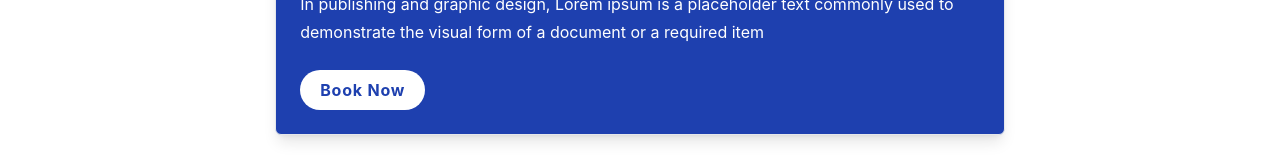
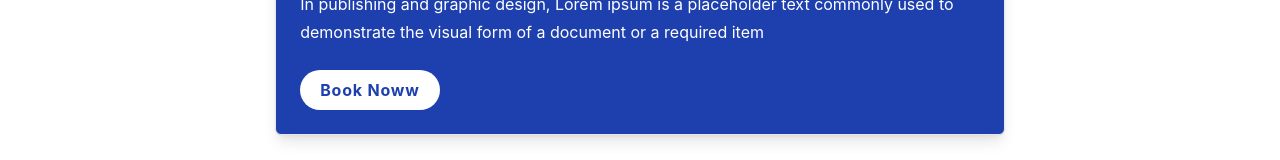
Before and after one commit to A4OnE/sirg, a Next.js app: page /Eventbooking in a window 1280 px wide. Shown: the part 427-587 px from the top of the page. Built offline with nearby package versions, Linux system fonts and the light colour scheme.

Commit message:
vipgroupp

```diff
--- a/pages/Eventbooking.jsx
+++ b/pages/Eventbooking.jsx
@@ -34,7 +34,7 @@ const Eventbooking = () => {
               a required item
             </p>
             <button className="rounded-full cursor-pointer bg-white text-primary mt-6 w-cover tracking-wider px-5 py-2 font-bold transition hover:opacity-70">
-              Book Now
+              Book Noww
             </button>
           </div>
         </div>
```
